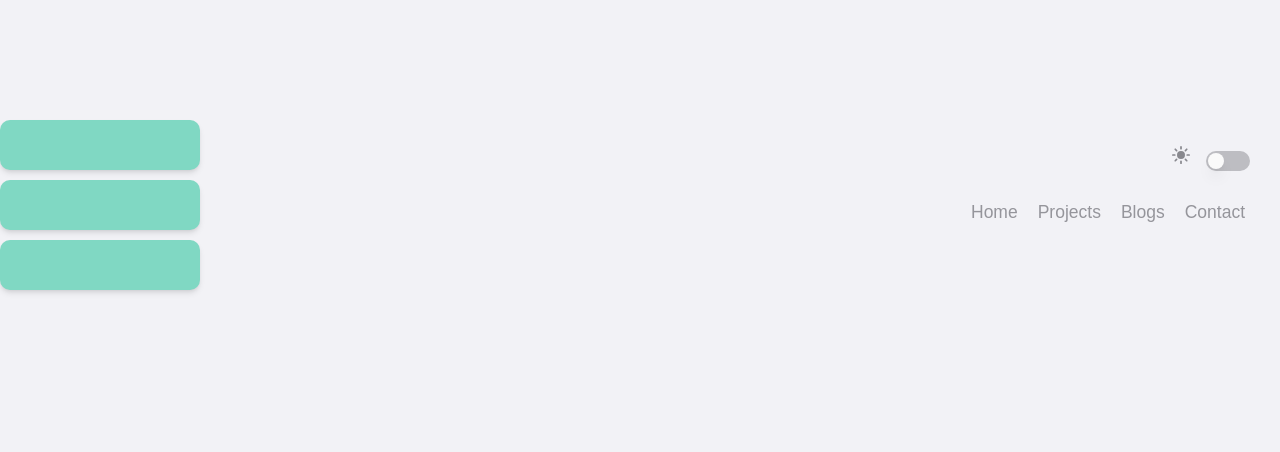
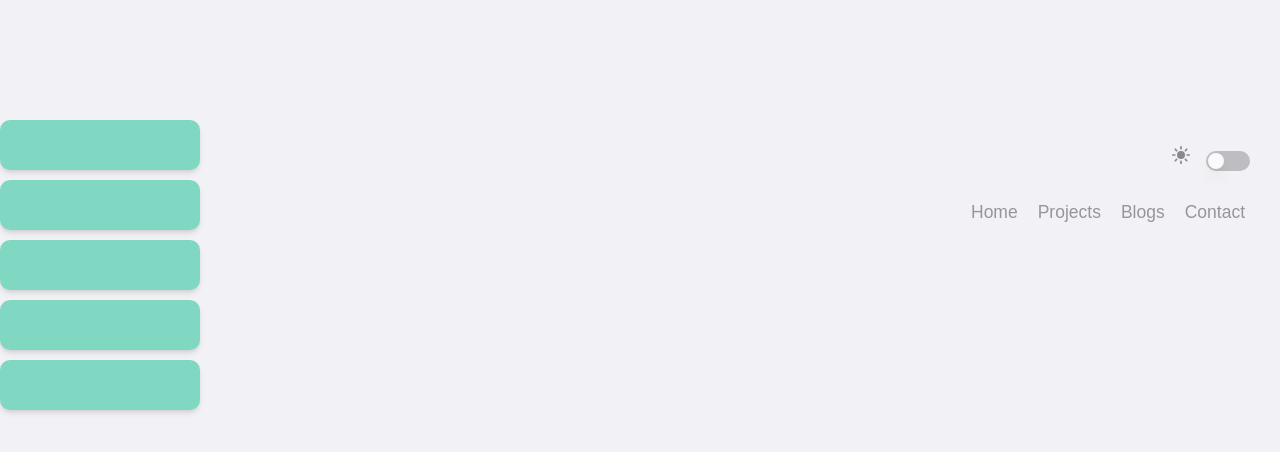
Before and after one commit to qarnayn-dev/qarnayn_portfolio, a Next.js app: page /devpage in a window 1280 px wide. Shown: the top 452 px of the page. Built offline with nearby package versions, Linux system fonts and the light colour scheme.

Commit message:
UP - final the followAlong animation

```diff
--- a/pages/devpage.tsx
+++ b/pages/devpage.tsx
@@ -9,6 +9,10 @@ const Devpage = () => {
     <TopFrame/>
     <FollowAlong>
         <div></div>
+        <div></div>
+        <div></div>
+        <div></div>
+        <div></div>
     </FollowAlong>
     {/* <WeirdMaterial/>
     <WeirdMaterial/>
@@ -19,15 +23,16 @@ const Devpage = () => {
 
 export default Devpage
 
-const FollowAlong = (props: Object) => {
-    console.log(props);
-
-    const dummyItems: any[] = [1,2,3];
-    const transitions = useTransition(dummyItems, {
-        trail: 300,
-        config: {duration:700, easing: easings.easeOutBack},
-        keys: dummyItems.map((_, index) => index),
-        from: {opacity : 0 , y: 100},
+const FollowAlong = (props: any) => {
+    const propChildren: any[] = props.children;
+    const numOfChild: number = propChildren.length;
+    const curatedDuration:number = (numOfChild<6)? 230 * numOfChild : 1000;
+    const curatedTrail: number = 300 -((numOfChild > 6) ? (numOfChild - 6) * 10 : 0);
+    const transitions = useTransition(propChildren, {
+        trail: curatedTrail,
+        config: {duration:curatedDuration, easing: easings.easeOutBack},
+        keys: propChildren.map((_, index) => index),
+        from: {opacity : 0 , y: 200},
         enter: {opacity : 1, y: 0},
         to: { opacity: 0 },
         delay: 200,
```
